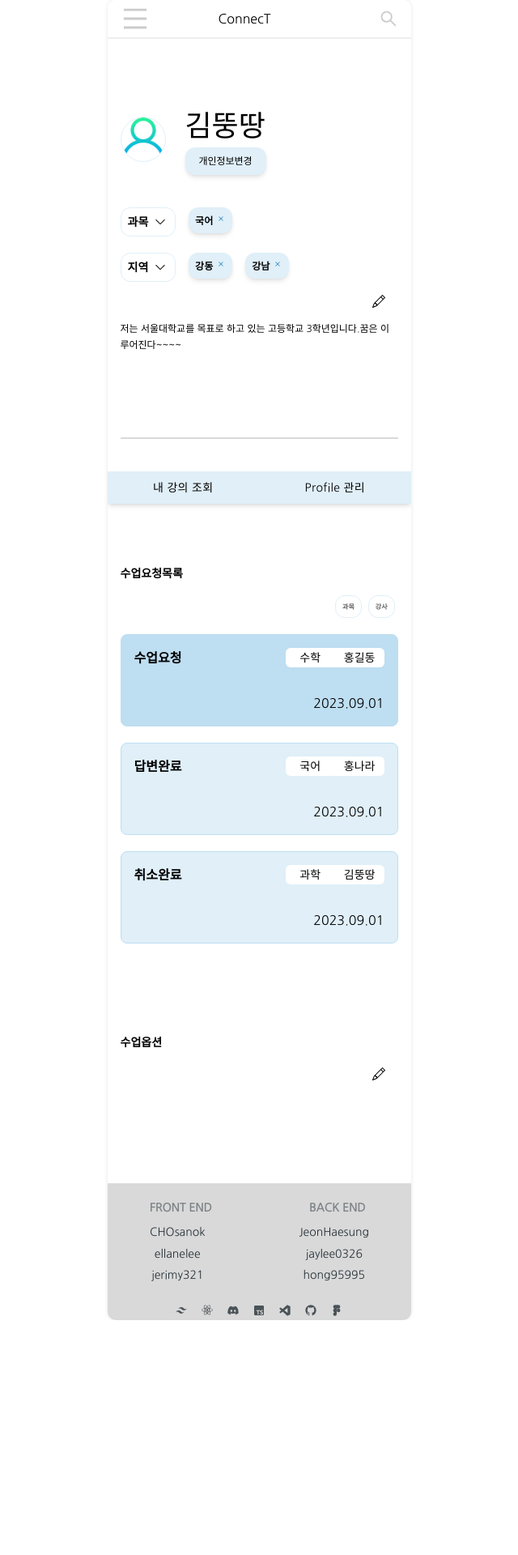
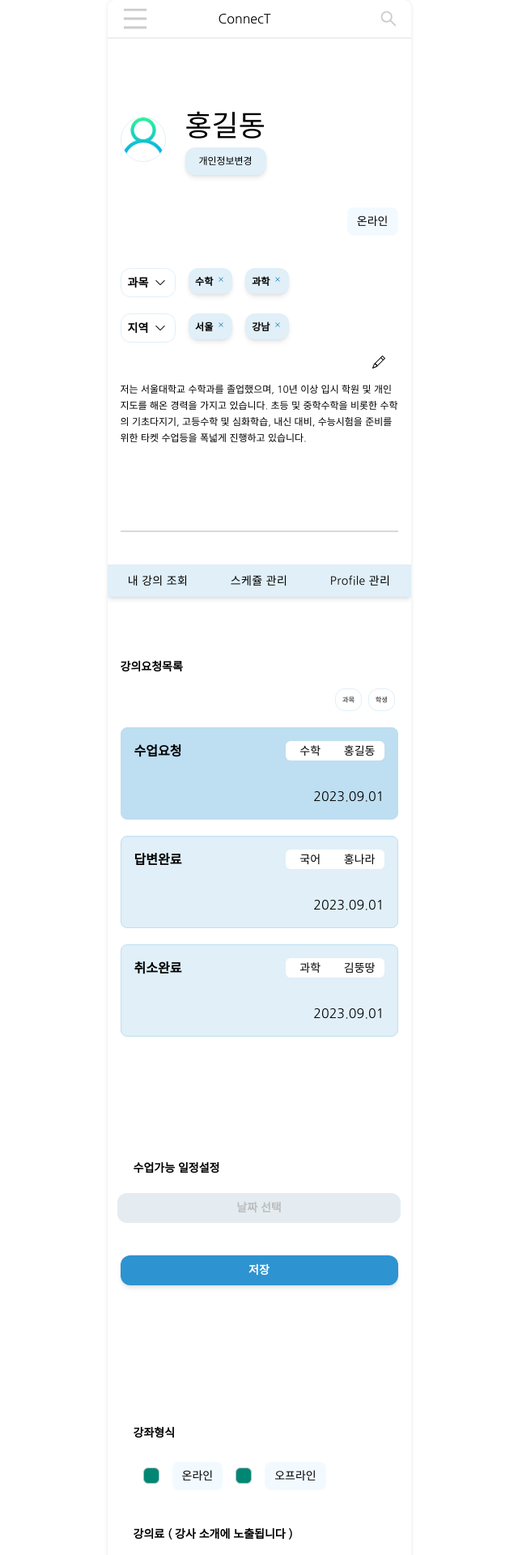
Before and after one commit to codestates-seb/seb45_main_010, a React (Vite) app in the folder client/: page /Profile in a window 1280 px wide. Shown: the top 1920 px of the page at 81% size, without its empty margins (320-960 px from the left). Before the commit the page ends 1630 px from the top, so only its background shows below. Built offline with nearby package versions, Linux system fonts and the light colour scheme; data requests are answered from the project's data file.

Commit message:
[feat] on/offline

```diff
--- /dev/null
+++ b/client/src/components/Items/OnlineDiv.tsx
@@ -0,0 +1,9 @@
+const OnlineDiv = ({ onoff }: { onoff: string }) => {
+  return (
+    <div className="flex items-center justify-center text-sm rounded-lg h-[35px] w-auto p-3 bg-mint-3">
+      {onoff}
+    </div>
+  );
+};
+
+export default OnlineDiv;
--- a/client/src/components/Profile/ProfileHeader.tsx
+++ b/client/src/components/Profile/ProfileHeader.tsx
@@ -2,18 +2,27 @@ import { Button } from '@material-tailwind/react';
 import userExampleImage from '../../assets/Image/user-example.png';
 import ProfileDropdown from './ProfileDropdown';
 import { Link } from 'react-router-dom';
-import { User } from 'components/Type/User';
+import User from 'components/Type/User';
 import Option from './ProfileTab/Option';
+import OnlineDiv from 'components/Items/OnlineDiv';
 
-const ProfileHeader = ({
+type ProfileHeaderProps = {
+  name: string;
+  introduce: string;
+  user: User;
+  classMethod: {
+    onLine: boolean;
+    offLine: boolean;
+  };
+};
+
+const ProfileHeader: React.FC<ProfileHeaderProps> = ({
   name,
   introduce,
   user,
-}: {
-  name: string;
-  introduce: string;
-  user: User;
+  classMethod = { onLine: false, offLine: false },
 }) => {
+  const { onLine, offLine } = classMethod;
   const category = {
     subject: ['수학', '과학', '외국어', '국사', '사회'],
     area: ['서울', '강서', '강원', '강남', '강북', '충북', '제주'],
@@ -41,6 +50,10 @@ const ProfileHeader = ({
             </div>
           </div>
         </div>
+        <div className="flex justify-end gap-5 my-10">
+          {onLine ? <OnlineDiv onoff="온라인" /> : null}
+          {offLine ? <OnlineDiv onoff="오프라인" /> : null}
+        </div>
       </>
       <ProfileDropdown title="과목" selections={category.subject} categories={user.category} />
       <ProfileDropdown title="지역" selections={category.area} categories={user.area} />
--- a/client/src/components/Profile/ProfileTab/OptionList.tsx
+++ b/client/src/components/Profile/ProfileTab/OptionList.tsx
@@ -1,14 +1,28 @@
 import { Checkbox } from '@material-tailwind/react';
 import Option from './Option';
+import OnlineDiv from 'components/Items/OnlineDiv';
+import { useState } from 'react';
 
 type OptionListProps = {
   teacher: boolean;
   lectureFee: string;
   career: string;
   option: string;
+  classMethod: {
+    onLine: boolean;
+    offLine: boolean;
+  };
 };
 
-const OptionList: React.FC<OptionListProps> = ({ teacher, lectureFee, career, option }) => {
+const OptionList: React.FC<OptionListProps> = ({
+  teacher,
+  lectureFee,
+  career,
+  option,
+  classMethod = { onLine: true, offLine: false },
+}) => {
+  const [onLine, setOnLine] = useState(classMethod.onLine);
+  const [offLine, setOffLine] = useState(classMethod.offLine);
   return (
     <>
       {teacher ? (
@@ -18,16 +32,20 @@ const OptionList: React.FC<OptionListProps> = ({ teacher, lectureFee, career, op
             <Checkbox
               color="green"
               className="text-green bg-green"
-              defaultChecked
+              checked={onLine}
+              onChange={() => setOnLine(!onLine)}
               crossOrigin="anonymous"
             />
-            <div className="flex items-center justify-center text-sm rounded-lg h-[35px] w-[63px] bg-mint-2">
-              온라인
-            </div>
-            <Checkbox color="green" className="text-green bg-green" crossOrigin="anonymous" />
-            <div className="flex items-center justify-center text-sm rounded-lg h-[35px] w-[68px] bg-mint-2">
-              오프라인
-            </div>
+            <OnlineDiv onoff="온라인" />
+
+            <Checkbox
+              color="green"
+              className="text-green bg-green"
+              checked={offLine}
+              onChange={() => setOffLine(!offLine)}
+              crossOrigin="anonymous"
+            />
+            <OnlineDiv onoff="오프라인" />
           </div>
           <Option optionTitle="강의료 ( 강사 소개에 노출됩니다 )" optionDesc={lectureFee} />
           <Option optionTitle="학력 및 경력" optionDesc={career} />
--- a/client/src/components/Profile/ProfileTab/ScheduleList.tsx
+++ b/client/src/components/Profile/ProfileTab/ScheduleList.tsx
@@ -16,7 +16,7 @@ const ScheduleList = () => {
         </Button> */}
         <Calendar />
       </div>
-      <div className="flex items-center justify-center px-4 py-5">
+      <div className="flex items-center justify-center py-5">
         <Button
           className="flex items-center justify-between w-full p-2 my-5 text-sm font-bold text-white bg-blue-1 rounded-xl "
           size="sm"
--- a/client/src/components/Profile/ProfileTabs.tsx
+++ b/client/src/components/Profile/ProfileTabs.tsx
@@ -10,6 +10,10 @@ type ProfileTabsProps = {
   lectureFee: string;
   career: string;
   option: string;
+  classMethod: {
+    onLine: boolean;
+    offLine: boolean;
+  };
 };
 
 const ProfileTabs: React.FC<ProfileTabsProps> = ({
@@ -36,7 +40,13 @@ const ProfileTabs: React.FC<ProfileTabsProps> = ({
       id: 'option',
       title: 'Profile 관리',
       subtitle: (
-        <OptionList teacher={teacher} lectureFee={lectureFee} career={career} option={option} />
+        <OptionList
+          teacher={teacher}
+          lectureFee={lectureFee}
+          career={career}
+          option={option}
+          classMethod={{ onLine: false, offLine: false }}
+        />
       ),
     },
   ];
--- a/client/src/pages/Profile/Profile.tsx
+++ b/client/src/pages/Profile/Profile.tsx
@@ -2,16 +2,14 @@ import ProfileTabs from 'components/Profile/ProfileTabs';
 import ProfileHeader from 'components/Profile/ProfileHeader';
 import { useState, useEffect } from 'react';
 import axios from 'axios';
-import { User } from 'components/Type/User';
+import User from 'components/Type/User';
 
 const Profile = () => {
   const [user, setUser] = useState<User | null>(null);
-  const [lectureFee, setLectureFee] = useState<string>('');
-  const [career, setCareer] = useState<string>('');
-  const [option, setOption] = useState<string>('');
+  // eslint-disable-next-line @typescript-eslint/no-unused-vars
   const [isteacher, setIsTeacher] = useState<boolean>(true);
-  // const userId = 'usMU8Hr';
-  const userId = 'yHPHHwR';
+  const userId = 'usMU8Hr';
+  // const userId = 'yHPHHwR';
 
   useEffect(() => {
     const userData = async () => {
@@ -25,25 +23,23 @@ const Profile = () => {
     userData();
   }, [isteacher, userId]);
 
-  useEffect(() => {
-    if (user) {
-      setLectureFee(user.lectureFee);
-      setCareer(user.career);
-      setOption(user.option);
-      setIsTeacher(user.teacher);
-    }
-  }, [user]);
   return (
     <>
       {user ? (
         <>
-          <ProfileHeader name={user.name} introduce={user.introduce} user={user} />
+          <ProfileHeader
+            name={user.name}
+            introduce={user.introduce}
+            user={user}
+            classMethod={{ onLine: user.classMethod.onLine, offLine: user.classMethod.offLine }}
+          />
           <ProfileTabs
             requests={user.request}
             teacher={user.teacher}
-            lectureFee={lectureFee}
-            career={career}
-            option={option}
+            lectureFee={user.lectureFee}
+            career={user.career}
+            option={user.option}
+            classMethod={{ onLine: user.classMethod.onLine, offLine: user.classMethod.offLine }}
           />
         </>
       ) : (
```
Also changed, not shown: client/src/redux/slice/PofileSilce.tsx (added).
